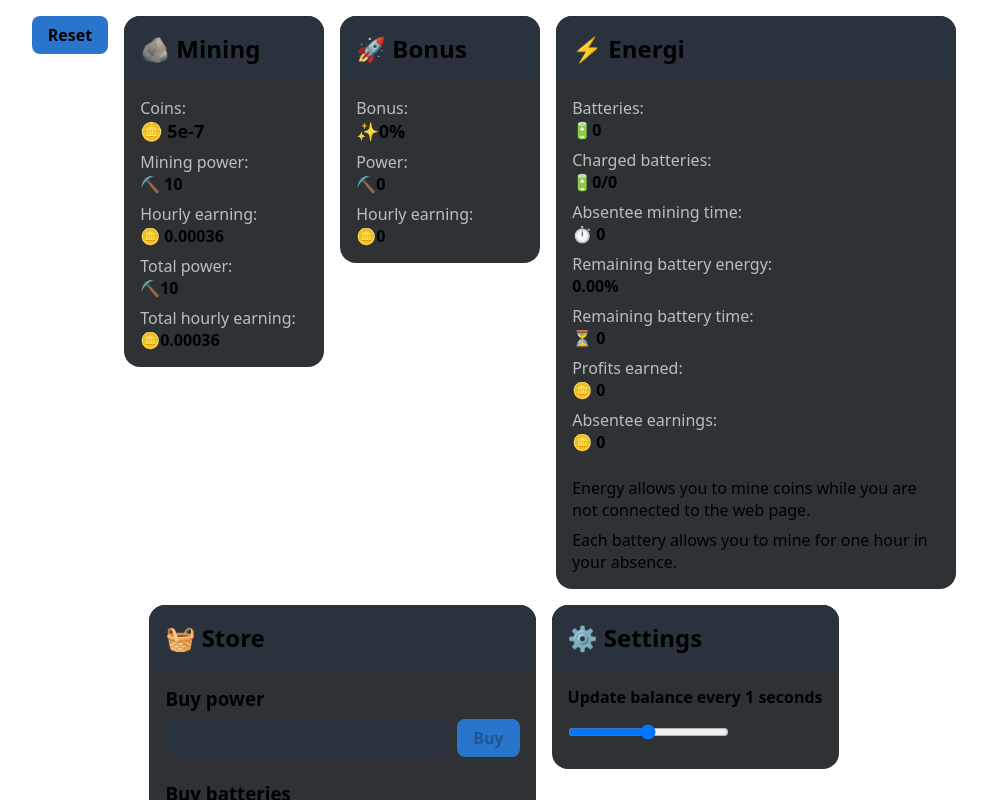
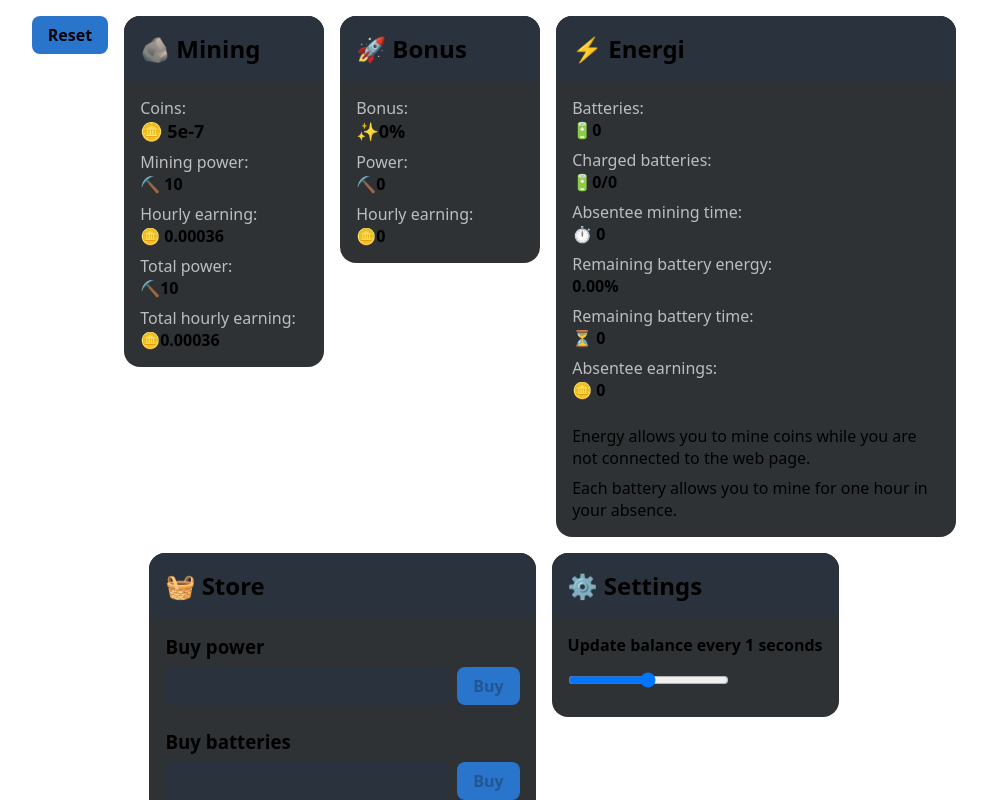
Before and after one commit to dagamdev/coin-mining, a React (Vite) app: page / in a window 1280 px wide. Shown: the top 800 px of the page, without its empty margins (146-1133 px from the left). Built offline with nearby package versions, Linux system fonts and the light colour scheme.

Commit message:
Remove dischargedBatteries

```diff
--- a/src/components/energi.tsx
+++ b/src/components/energi.tsx
@@ -29,7 +29,6 @@ export default function Energi () {
 
   const remainingBatteryTime = chargedBatteries === 0 ? 0 : TIMES.HOUR - batteryUsageTime
   const basenteeMiningTime = chargedBatteries * TIMES.HOUR - batteryUsageTime
-  const dischargedBatteries = batteries - chargedBatteries
   const totalPower = power + bonus * power / 100
 
   return (
@@ -61,10 +60,6 @@ export default function Energi () {
             <strong>⏳ {formattedTime(remainingBatteryTime)}</strong>
           </li>
           <li>
-            <p>Profits earned:</p>
-            <strong>🪙 {getCoinFormat((dischargedBatteries * TIMES.HOUR + batteryUsageTime) / TIMES.SECOND * totalPower / 100000000)}</strong>
-          </li>
-          <li>
             <p>Absentee earnings:</p>
             <strong>🪙 {getCoinFormat(totalPower * Math.floor(basenteeMiningTime / 1000) / 100000000)}</strong>
           </li>
```
